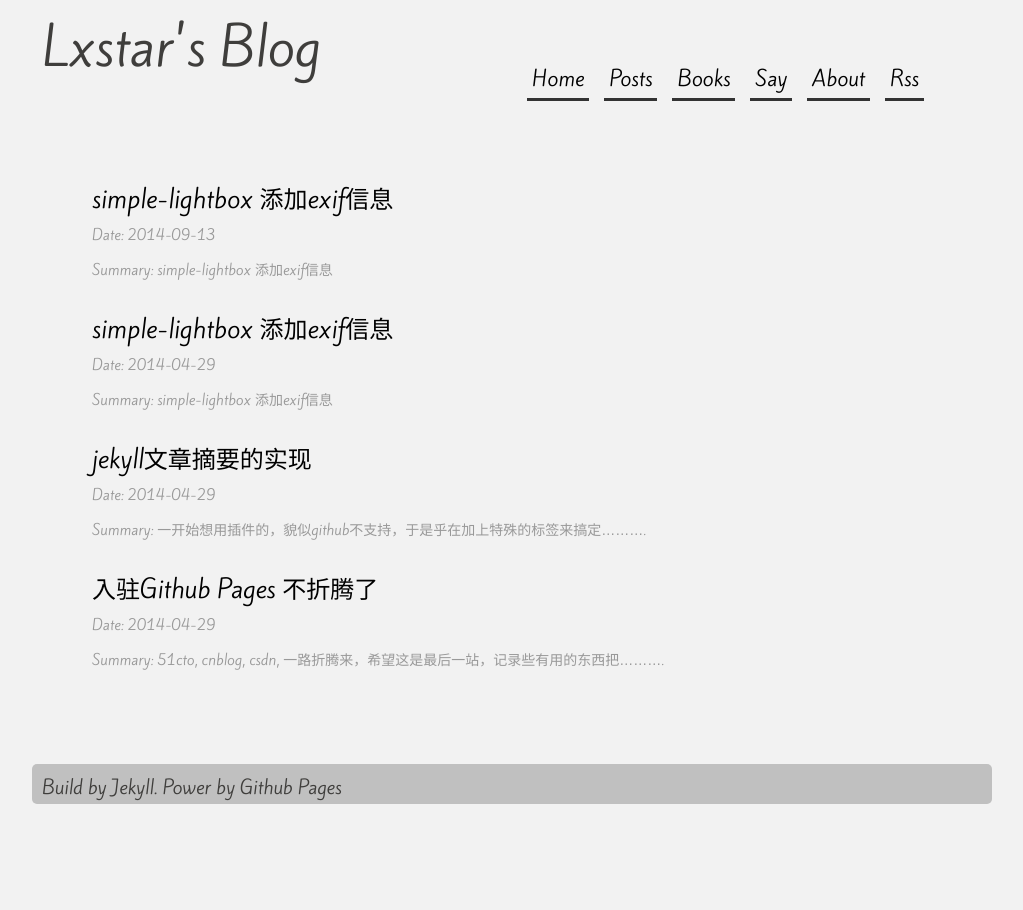
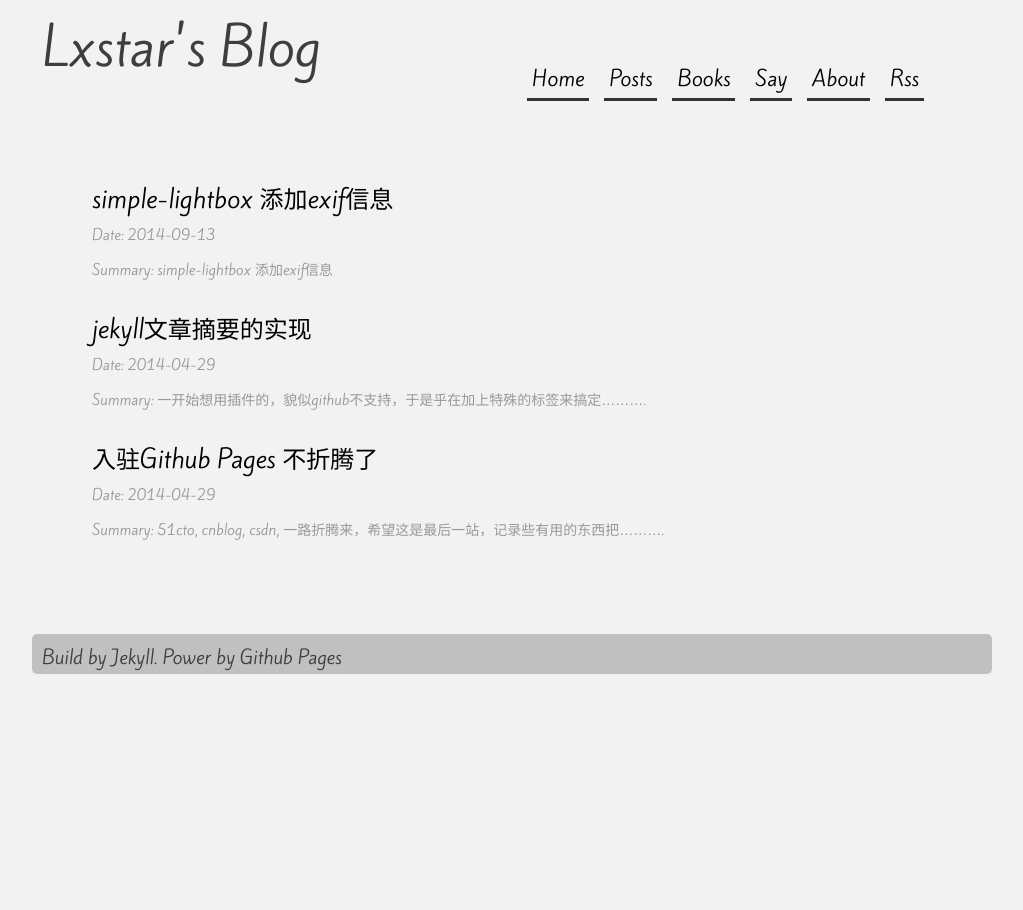
Before and after one commit to lxstar/lxstar.github.com, a Jekyll site: the page built from posts/index.html, in a window 1280 px wide. Shown: the whole page, without its empty margins (128-1151 px from the left). Built offline with Jekyll 4.4.1, drawn with Linux system fonts in a browser that asks for light colours; Markdown is read by kramdown in place of the engine named in the settings; comment, search, counter and statistics services are not loaded.

Commit message:
整理文章

```diff
--- a/_posts/2014-04-29-simple-lightbox-add-exif.markdown
+++ /dev/null
@@ -1,88 +0,0 @@
----
-layout: post
-title:  "simple-lightbox 添加exif信息"
-tags: [wordpress, simple-lightbox]
----
-
-Summary: simple-lightbox 添加exif信息
-
-
-<!--summary-->
-
-simple-lightbox是一个图片显示的wordpress控件，缺少exif信息。
-
-查阅官方git发现这个功能是一个add-on还是open的，不知道什么时候会加上
-
-自己加上把
-
----
-
-在simple-lightbox的目录下functions.php末尾添加
-
-{% highlight php %}
-function get_image_info($img) {
-    $exif = exif_read_data(''.$img.'', 0, true);
-    $exif_out = '器材: '.$exif[IFD0][Make].$exif[IFD0][Model]
-                .' 光圈: '.$exif[COMPUTED][ApertureFNumber]
-                .' 快门: '.$exif[EXIF][ExposureTime]
-                .' 焦距: '.$exif[EXIF][FocalLength].'mm'
-                .' ISO: '.$exif[EXIF][ISOSpeedRatings]
-                .' 拍摄日期: '.$exif[EXIF][DateTimeOriginal];
-    return $exif_out;
-}
-
-function add_exif_info($item, $key) {
-    return (object)array_merge((array)$item, array('exif' => get_image_info($key)));
-}
-{% endhighlight %}
-
-在simple-lightbox的目录下controller.php中修改876-878行
-
-{% highlight php %}
-
-// 修改前
-foreach ( $this->media_items as $key => $props ) {
-    $this->media_items[$key] =  $this->util->apply_filters('media_item_properties', (object) $props);
-}
-
-// 修改后
-foreach ( $this->media_items as $key => $props ) {
-    $this->media_items[$key] =  $this->util->apply_filters('media_item_properties', (object) $props);
-    $this->media_items[$key] = add_exif_info($this->media_items[$key], $key);
-}
-
-{% endhighlight %}
-
-再继续添加显示的地方 simple-lightbox/themes/layout.html 27-42行
-
-添加 {{item.exif}}
-
-{% highlight html %}
-
-<div class="slb_data_content">
-    <div class="slb_data_desc">
-        {{item.exif}}
-    </div>
-    <span class="slb_data_title">
-        {{item.title}}
-    </span>
-    <span class="slb_group_status">
-        {{ui.group_status}}
-    </span>
-    <div class="slb_data_desc">
-        {{item.description}}
-    </div>
-</div>
-
-{% endhighlight %}
-
-这样就可以ok了，效果如下：
-
-![效果图]({{ site.url }}/static/images/home_pic.jpg)
-
----
-最后吐槽一下，simple-lightbox的代码写的确实不错
-
-可是一个插件有必要上JS的重框架吗，template-tag看的都吐了
-
-就是写完不想让人改的节奏，不能一起玩耍了。。。
--- a/_posts/2014-09-13-simple-lightbox-add-exif.markdown
+++ b/_posts/2014-09-13-simple-lightbox-add-exif.markdown
@@ -77,7 +77,8 @@ foreach ( $this->media_items as $key => $props ) {
 {% endhighlight %}
 
 这样就可以ok了，效果如下：
-![效果图]({{ site.url }}/static/images/screenshot.jpg)
+
+![效果图]({{ site.url }}/static/images/home_pic.jpg)
 
 ---
 最后吐槽一下，simple-lightbox的代码写的确实不错
```
